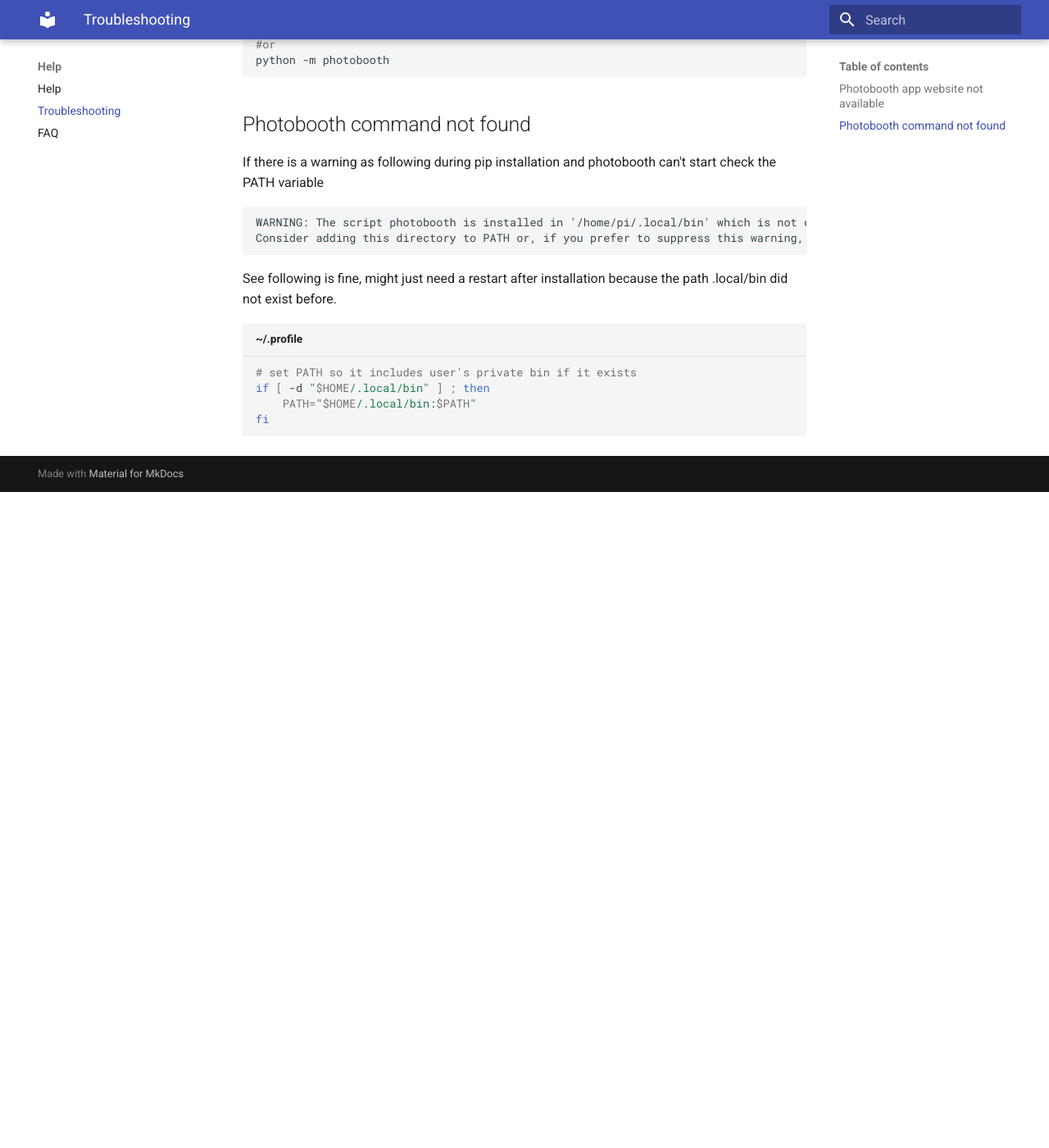
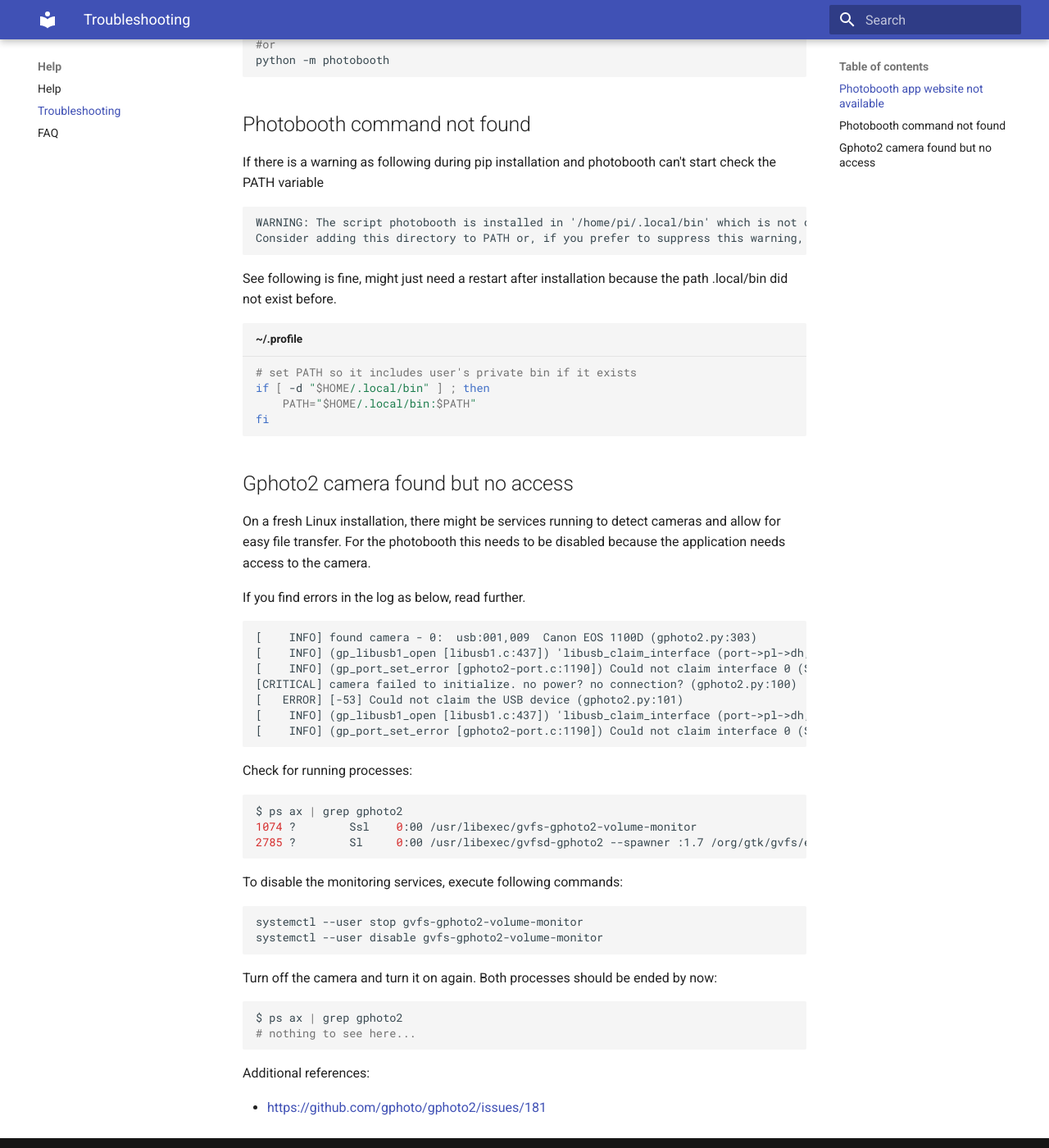
Before and after one commit to photobooth-app/photobooth-docs, an MkDocs documentation site: the page built from docs/help/troubleshooting.md, in a window 1280 px wide and 1400 px high, scrolled down 945 px. Shown: the whole window at 82% size. Built offline with MkDocs 1.6.1 and Material for MkDocs 9.7.7, drawn with Linux system fonts in a browser that asks for light colours; before the commit the page ends 1545 px from its top, so only the background shows below that.

Commit message:
add gphoto2 busy device info

````diff
--- a/docs/help/troubleshooting.md
+++ b/docs/help/troubleshooting.md
@@ -60,3 +60,46 @@
     PATH="$HOME/.local/bin:$PATH"
 fi
 ```
+
+## Gphoto2 camera found but no access
+
+On a fresh Linux installation, there might be services running to detect cameras and allow for easy file transfer.
+For the photobooth this needs to be disabled because the application needs access to the camera.
+
+If you find errors in the log as below, read further.
+
+```text
+[    INFO] found camera - 0:  usb:001,009  Canon EOS 1100D (gphoto2.py:303)
+[    INFO] (gp_libusb1_open [libusb1.c:437]) 'libusb_claim_interface (port->pl->dh, port->settings.usb.interface)' failed: Resource busy (-6) (port_log.py:89)
+[    INFO] (gp_port_set_error [gphoto2-port.c:1190]) Could not claim interface 0 (Success). Make sure no other program (gvfs-gphoto2-volume-monitor) or kernel module (such as sdc2xx, stv680, spca50x) is using the device and you have read/write access to the device. (port_log.py:89)
+[CRITICAL] camera failed to initialize. no power? no connection? (gphoto2.py:100)
+[   ERROR] [-53] Could not claim the USB device (gphoto2.py:101)
+[    INFO] (gp_libusb1_open [libusb1.c:437]) 'libusb_claim_interface (port->pl->dh, port->settings.usb.interface)' failed: Resource busy (-6) (port_log.py:89)
+[    INFO] (gp_port_set_error [gphoto2-port.c:1190]) Could not claim interface 0 (Success). Make sure no other program (gvfs-gphoto2-volume-monitor) or kernel module (such as sdc2xx, stv680, spca50x) is using the device and you have read/write access to the device. (port_log.py:89)
+```
+
+Check for running processes:
+
+```bash
+$ ps ax | grep gphoto2
+1074 ?        Ssl    0:00 /usr/libexec/gvfs-gphoto2-volume-monitor
+2785 ?        Sl     0:00 /usr/libexec/gvfsd-gphoto2 --spawner :1.7 /org/gtk/gvfs/exec_spaw/2
+```
+
+To disable the monitoring services, execute following commands:
+
+```sh
+systemctl --user stop gvfs-gphoto2-volume-monitor
+systemctl --user disable gvfs-gphoto2-volume-monitor
+```
+
+Turn off the camera and turn it on again. Both processes should be ended by now:
+
+```bash
+$ ps ax | grep gphoto2
+# nothing to see here...
+```
+
+Additional references:
+
+- <https://github.com/gphoto/gphoto2/issues/181>
````
